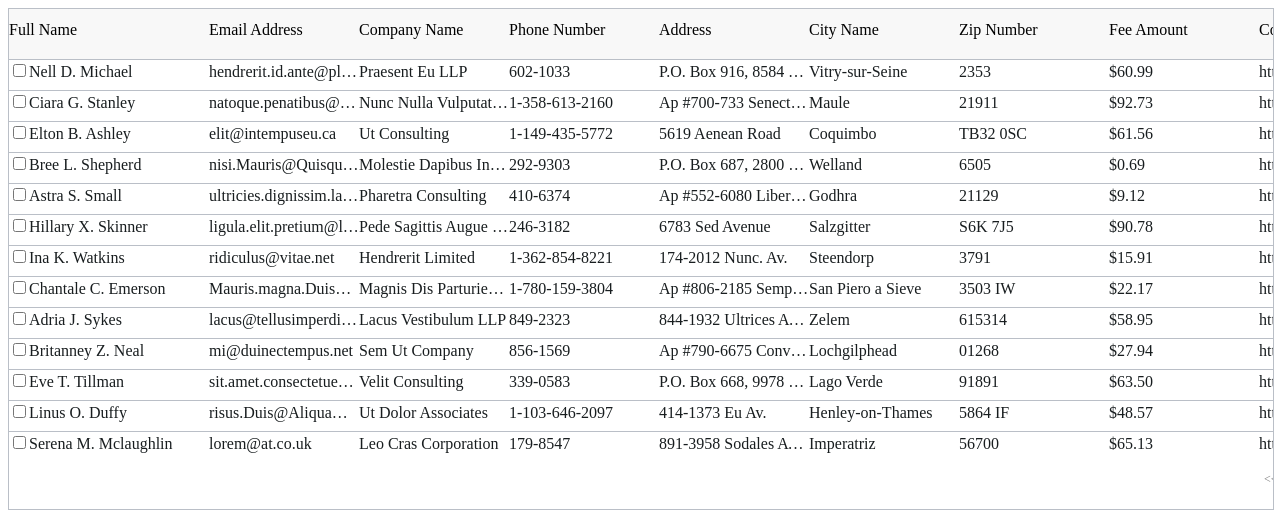
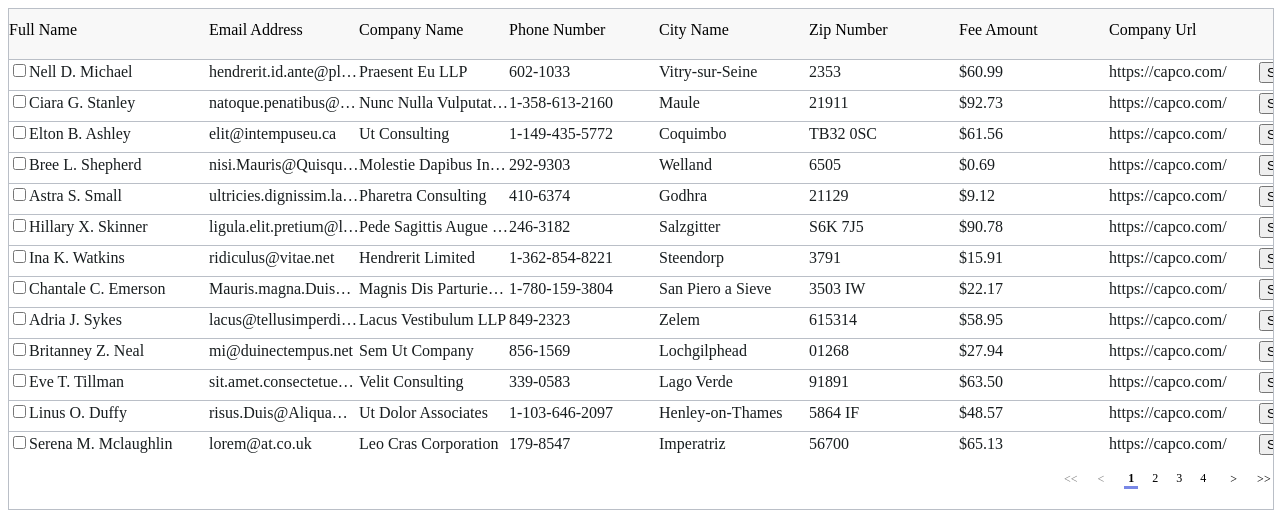
Before and after one commit to ShruthiReddy9/capco-test, an Angular app: page / in a window 1280 px wide. Shown: the top 528 px of the page. Built offline with nearby package versions, Linux system fonts and the light colour scheme.

Commit message:
Adject the scroll

```diff
--- a/src/app/app.component.ts
+++ b/src/app/app.component.ts
@@ -25,10 +25,6 @@ export class AppComponent implements OnInit {
     {
       key: 'phone',
       label: 'Phone Number',
-    },
-    {
-      key: 'address_1',
-      label: 'Address',
     },
     {
       key: 'city',
--- a/src/app/capco-table/capco-table.service.ts
+++ b/src/app/capco-table/capco-table.service.ts
@@ -13,7 +13,7 @@ export class CapcoTableService {
                 width: c.width || 150,
             };
         });
-        this.columns.push({ key: 'button', name: 'Action', width: 150 });
+        this.columns.push({ key: 'button', name: 'Action', width: 100 });
         return this.columns;
     }
 }
```
